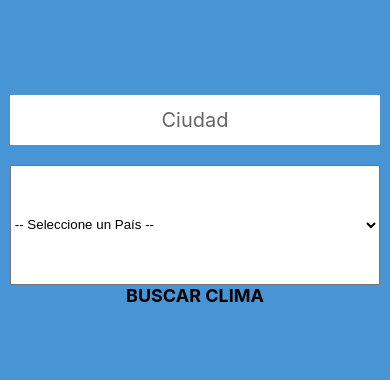
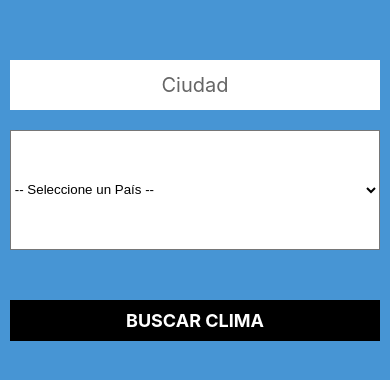
Before and after one commit to trinnova/clima-mobile, a React Native app: screen / in a window 390 px wide. Shown: the part 222-602 px from the top of the page. Built offline with nearby package versions, Linux system fonts and the light colour scheme.

Commit message:
Agregando transiciones al boton

```diff
--- a/components/Formulario.js
+++ b/components/Formulario.js
@@ -1,15 +1,25 @@
-import React from 'react';
-import { Text, View, TextInput, StyleSheet, TouchableWithoutFeedback } from 'react-native';
+import React, { useState } from 'react';
+import { Text, View, TextInput, StyleSheet, TouchableWithoutFeedback, Animated } from 'react-native';
 import { Picker } from '@react-native-picker/picker';
 
 const Formulario = () => {
+    const [ animacionBoton ] = useState(new Animated.Value(1));
+
+    const animacionEntrada = () => {
+        console.log('Entrada');
+    }
+
+    const animacionSalida = () => {
+        console.log('Salida');
+    }
+
     return (
         <View style={styles.formulario}>
             <View>
                 <TextInput
+                    style={styles.input}
                     placeholder="Ciudad"
                     placeholderTextColor="#666"
-                    style={styles.input}
                 />
             </View>
 
@@ -28,8 +38,11 @@ const Formulario = () => {
                 </Picker>
             </View>
 
-            <TouchableWithoutFeedback>
-                <View>
+            <TouchableWithoutFeedback
+                onPressIn={ () => animacionEntrada() }
+                onPressOut={ () => animacionSalida() }
+            >
+                <View style={styles.btnBuscar}>
                     <Text style={styles.textoBuscar}>Buscar Clima</Text>
                 </View>
             </TouchableWithoutFeedback>
@@ -57,7 +70,7 @@ const styles = StyleSheet.create
         },
 
         textoBuscar: {
-            color: 'FFF',
+            color: '#FFF',
             fontWeight: 'bold',
             textTransform: 'uppercase',
             textAlign: 'center',
```
